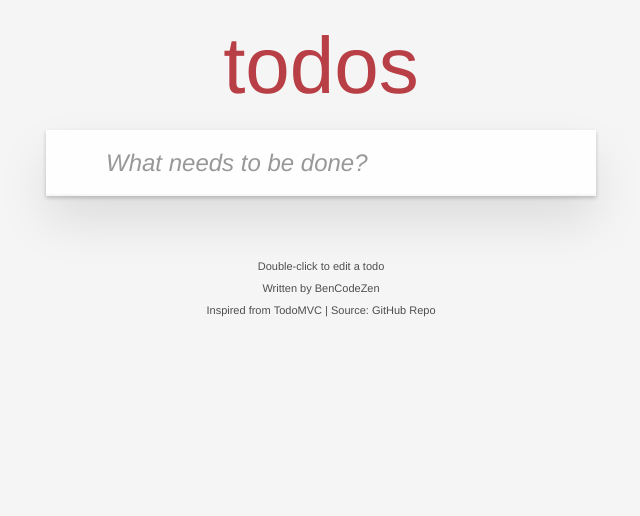
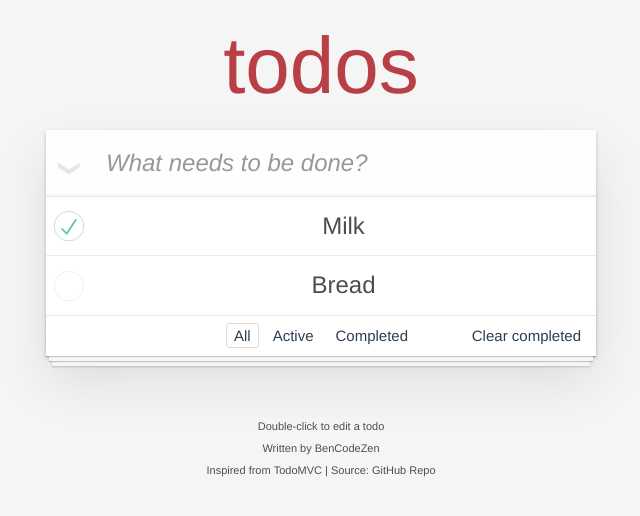
Before and after one commit to bencodezen/todomvc-vite-vue3, a Vue app: page / in a window 1280 px wide. Shown: the top 516 px of the page, without its empty margins (319-959 px from the left). Built offline with nearby package versions, Linux system fonts and the light colour scheme.

Commit message:
feat: add task items scaffold

```diff
--- a/src/App.vue
+++ b/src/App.vue
@@ -3,6 +3,19 @@ import TheFooter from './components/TheFooter.vue'
 
 export default {
   name: 'App',
+  data: () => ({
+    userInput: '',
+    taskList: [
+      {
+        completed: true,
+        label: 'Milk'
+      },
+      {
+        completed: false,
+        label: 'Bread'
+      }
+    ]
+  }),
   components: {
     TheFooter
   }
@@ -13,12 +26,30 @@ export default {
   <section class="todoapp">
     <header class="header">
       <h1>todos</h1>
-      <input class="new-todo" placeholder="What needs to be done?" autofocus />
+      <input
+        class="new-todo"
+        placeholder="What needs to be done?"
+        autofocus
+        v-model="userInput"
+      />
     </header>
-    <section style="display: none" class="main">
+    <section style="display: block" class="main">
       <input id="toggle-all" class="toggle-all" type="checkbox" />
       <label for="toggle-all">Mark all as complete</label>
-      <ul class="todo-list"></ul>
+      <ul class="todo-list">
+        <li
+          class="todo"
+          v-for="(task, index) in taskList"
+          :key="`task-${index}`"
+        >
+          <div class="view">
+            <input type="checkbox" class="toggle" v-model="task.completed" />
+            <label>{{ task.label }}</label>
+            <button class="destroy"></button>
+          </div>
+          <input type="text" class="edit" />
+        </li>
+      </ul>
       <footer class="footer">
         <span class="todo-count"></span>
         <ul class="filters">
```
